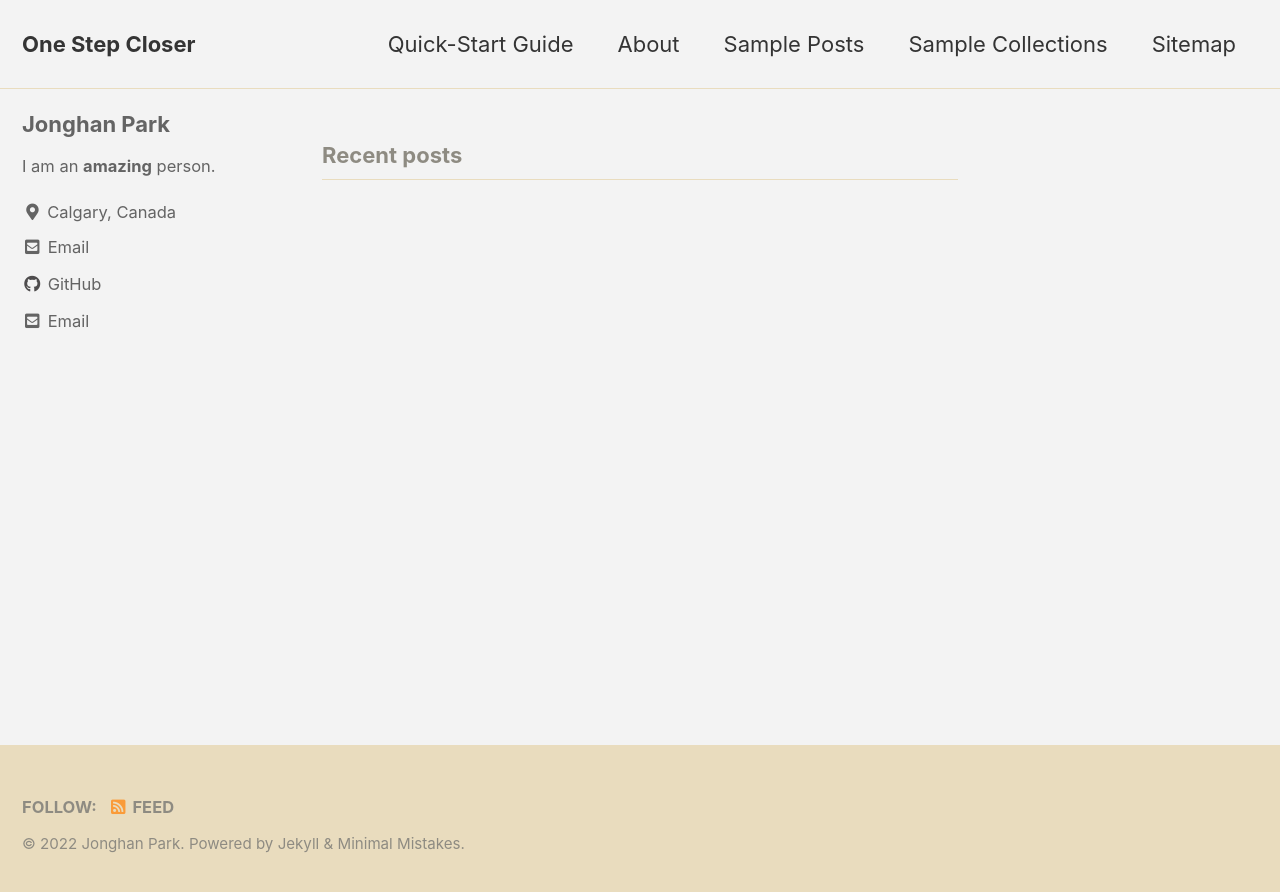
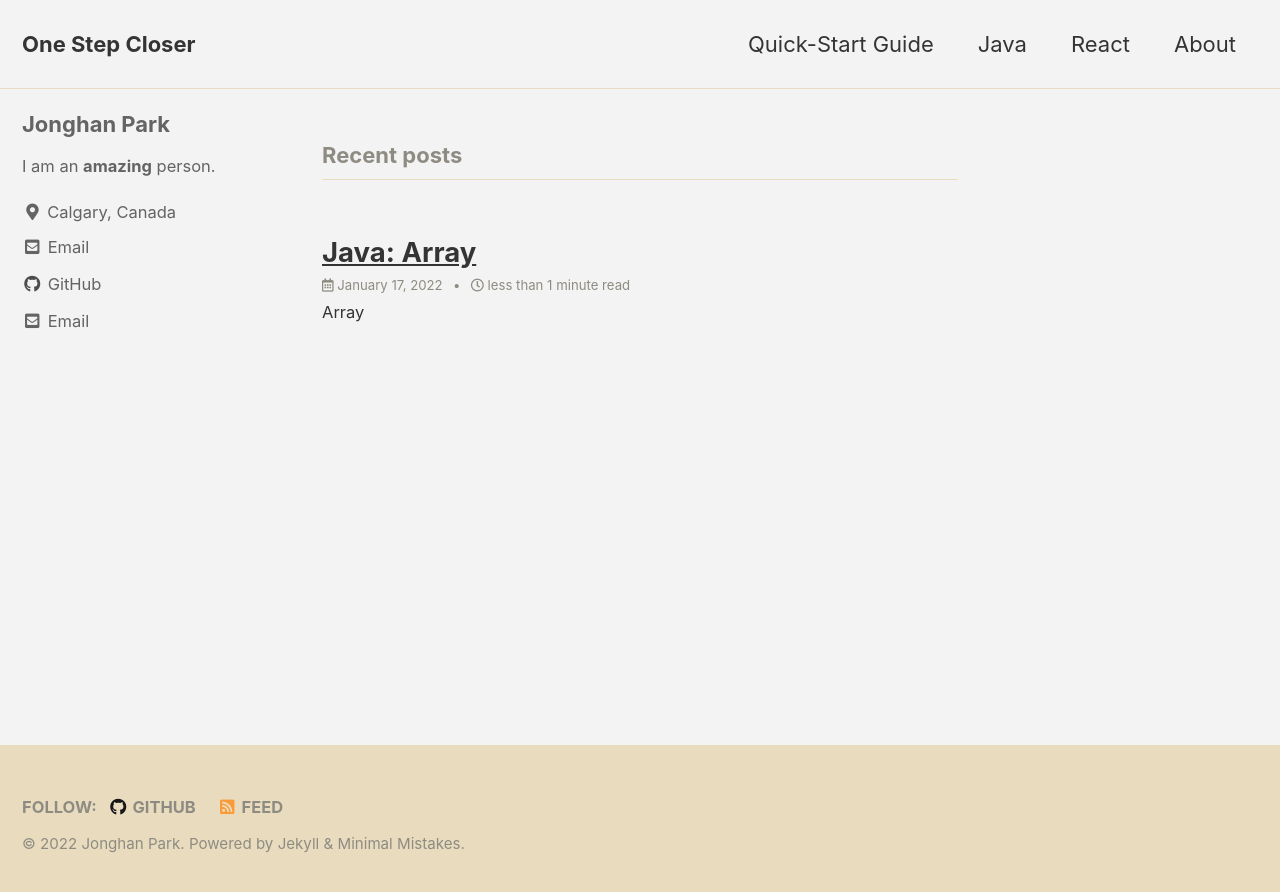
Before and after one commit to Jonghan-park/jonghan-park.github.io, a Jekyll site: the page built from index.html, in a window 1280 px wide. Shown: the top 892 px of the page. Built offline with Jekyll 4.4.1, drawn with Linux system fonts in a browser that asks for light colours; cached includes are drawn as plain includes; the list of posts is cut into pages by our own code.

```diff
--- a/_config.yml
+++ b/_config.yml
@@ -147,7 +147,7 @@ footer:
       # url:
     - label: "GitHub"
       icon: "fab fa-fw fa-github"
-      # url:
+      url: "github.com/jonghan-park"
     - label: "GitLab"
       icon: "fab fa-fw fa-gitlab"
       # url:
@@ -291,6 +291,7 @@ defaults:
       path: ""
       type: posts
     values:
+      show_date: true
       layout: single
       author_profile: true
       read_time: true
--- a/_data/navigation.yml
+++ b/_data/navigation.yml
@@ -2,11 +2,9 @@
 main:
   - title: "Quick-Start Guide"
     url: https://mmistakes.github.io/minimal-mistakes/docs/quick-start-guide/
+  - title: "Java"
+    url: /java/
+  - title: "React"
+    url: /react/
   - title: "About"
-    url: https://mmistakes.github.io/minimal-mistakes/about/
-  - title: "Sample Posts"
-    url: /year-archive/
-  - title: "Sample Collections"
-    url: /collection-archive/
-  - title: "Sitemap"
-    url: /sitemap/
+    url: /about/
--- /dev/null
+++ b/_posts/2022-01-17-Array.md
@@ -0,0 +1,10 @@
+---
+title: "Java: Array"
+categories:
+  - Java
+tags:
+  - Java
+  - Array
+---
+
+# Array
```
